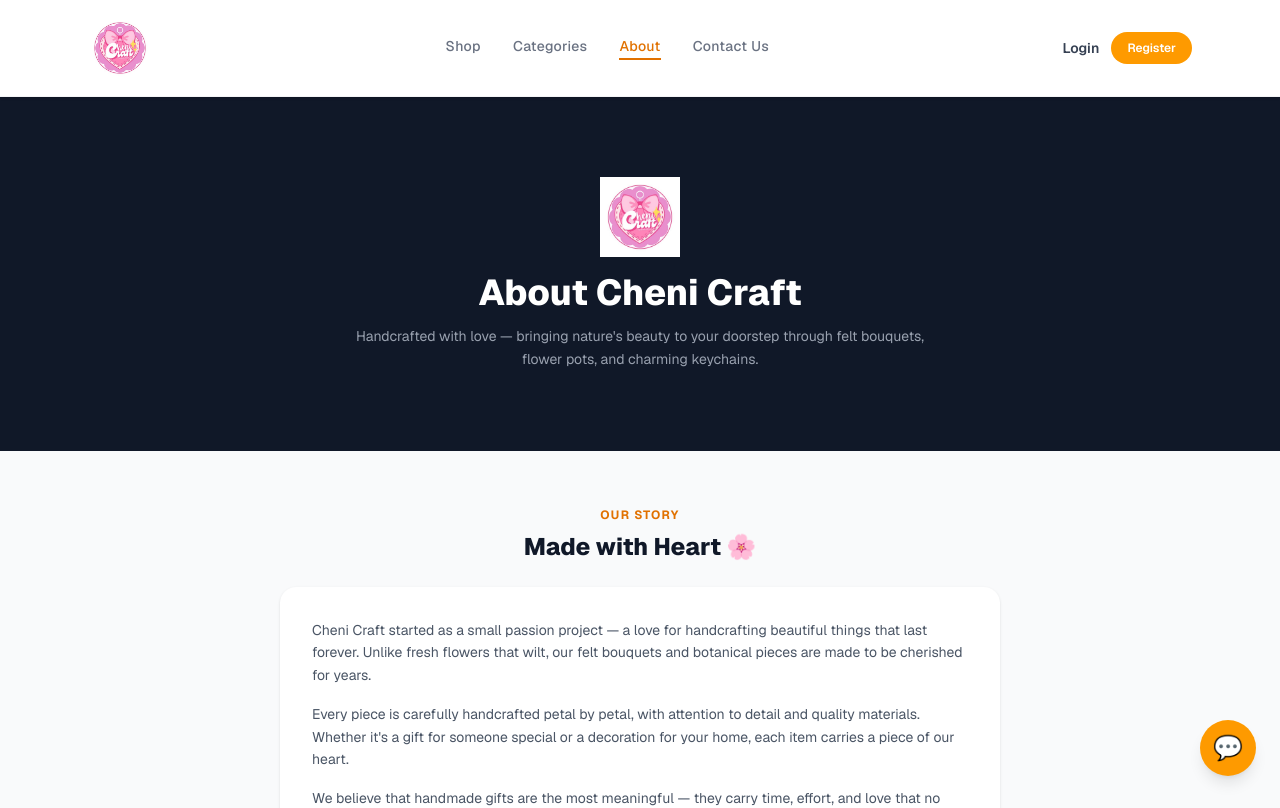
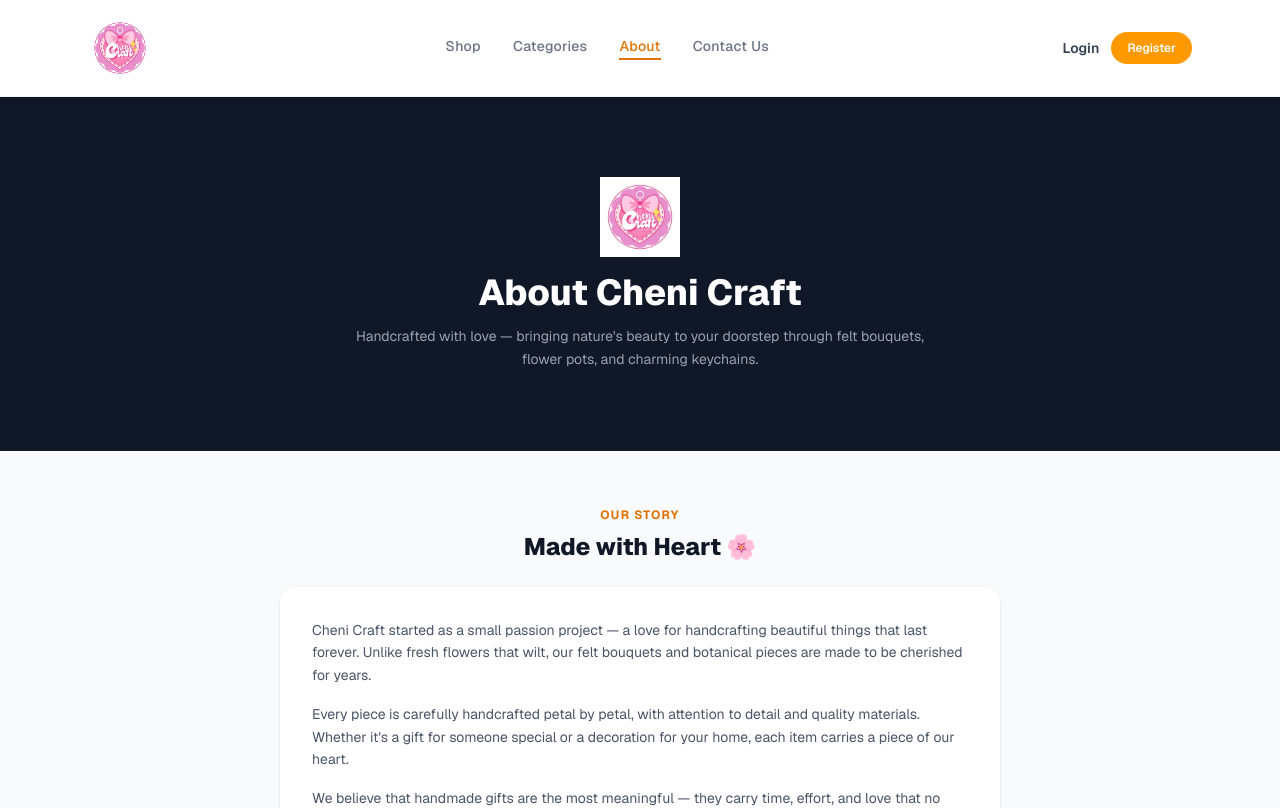
Before and after one commit to johnclaidetan143/CapstoneTan, a Next.js app: page /about in a window 1280 px wide. Shown: the top 808 px of the page. Built offline with nearby package versions, Linux system fonts and the light colour scheme.

Commit message:
remove: live chat button

```diff
--- a/app/layout.tsx
+++ b/app/layout.tsx
@@ -2,7 +2,6 @@
 import { Geist, Geist_Mono } from "next/font/google";
 import "./globals.css";
 import Toast from "@/components/Toast";
-import LiveChat from "@/components/LiveChat";
 
 const geistSans = Geist({
   variable: "--font-geist-sans",
@@ -31,7 +30,6 @@
       >
         {children}
         <Toast />
-        <LiveChat />
       </body>
     </html>
   );
--- a/components/LiveChat.tsx
+++ /dev/null
@@ -1,35 +0,0 @@
-"use client";
-import { useState } from "react";
-
-export default function LiveChat() {
-  const [open, setOpen] = useState(false);
-
-  return (
-    <div className="fixed bottom-6 right-6 z-50 flex flex-col items-end gap-3 no-print">
-      {open && (
-        <div className="bg-white rounded-2xl shadow-xl border border-gray-100 p-4 w-56 flex flex-col gap-2 animate-fade-in">
-          <p className="text-xs font-bold text-gray-700 mb-1">Chat with us 💬</p>
-          <a href="https://m.me/chenicraftshop" target="_blank" rel="noopener noreferrer"
-            className="flex items-center gap-3 px-4 py-2.5 rounded-xl bg-blue-50 hover:bg-blue-100 transition-colors">
-            <span className="text-xl">📘</span>
-            <span className="text-sm font-semibold text-blue-700">Messenger</span>
-          </a>
-          <a href="https://wa.me/639123456789" target="_blank" rel="noopener noreferrer"
-            className="flex items-center gap-3 px-4 py-2.5 rounded-xl bg-green-50 hover:bg-green-100 transition-colors">
-            <span className="text-xl">💬</span>
-            <span className="text-sm font-semibold text-green-700">WhatsApp</span>
-          </a>
-          <a href="https://instagram.com/chenicraftshop" target="_blank" rel="noopener noreferrer"
-            className="flex items-center gap-3 px-4 py-2.5 rounded-xl bg-pink-50 hover:bg-pink-100 transition-colors">
-            <span className="text-xl">📸</span>
-            <span className="text-sm font-semibold text-pink-700">Instagram</span>
-          </a>
-        </div>
-      )}
-      <button onClick={() => setOpen(!open)}
-        className="w-14 h-14 rounded-full bg-amber-500 hover:bg-amber-400 text-white shadow-lg flex items-center justify-center text-2xl transition-all hover:scale-110">
-        {open ? "✕" : "💬"}
-      </button>
-    </div>
-  );
-}
```
